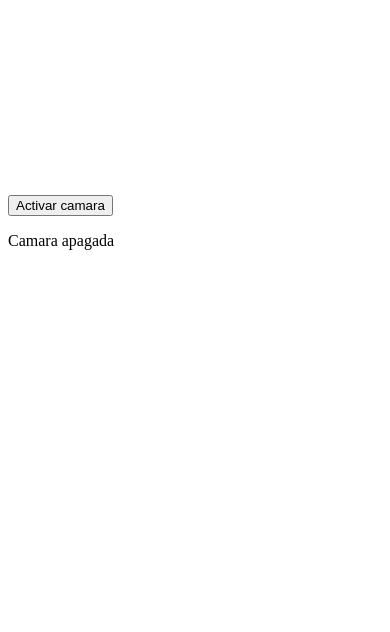
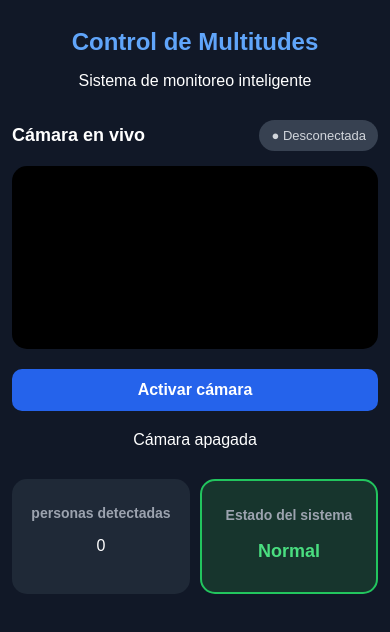
Before and after one commit to CristianBarrera512/detector_multitudes, a plain HTML site: page index.html in a window 390 px wide. Drawn offline with Linux system fonts and the light colour scheme.

Commit message:
interfaz grafica

```diff
--- /dev/null
+++ b/estilos.css
@@ -0,0 +1,164 @@
+body{
+    margin: 0;
+    padding:0;
+    background-color: #111827;
+    color: white;
+    font-family:Arial, sans-serif;
+}
+
+
+.contenedor{
+    max-width: 1100px;
+    margin: auto;
+    padding:20px;
+}
+
+.encabezado{
+    text-align:center;
+    margin-bottom: 30px;
+}
+
+.encabezado h1 {
+    color : #60a5fa;
+}
+.panel-camara {
+    position: relative;
+    width: 100%;
+    max-width: 600px;
+    margin: 20px auto;
+    border-radius: 15px;
+    overflow: hidden;
+    background-color: #000;
+}
+
+#iniciar {
+    display: block;
+    margin: 20px auto;
+    padding: 12px 25px;
+    background-color: #2563eb;
+    color: white;
+    border: none;
+    border-radius: 10px;
+    font-size: 16px;
+    font-weight: bold;
+    cursor: pointer;
+}
+
+#iniciar:hover {
+    background-color: #1d4ed8;
+}
+
+#estado {
+    text-align: center;
+    font-size: 16px;
+    margin-top: 15px;
+}
+
+.panel-estadisticas{
+    display: grid;
+    grid-template-columns: repeat(auto-fit, minmax(160px, 1fr));
+    gap:20px;
+    margin-top:30px;
+}
+
+.tarjeta{
+    background-color: #1f2937;
+    border-radius: 15px;
+    padding: 20px;
+    text-align: center;
+}
+.tarjeta h3{
+    color:#9ca3af;
+    font-size: 16px;
+}
+
+.contador-personas{
+    color: #60a5fa;
+    font-size: 24px;
+    font-weight: bold;
+}
+
+#estado-alerta {
+    color :#4ade80;
+    font-size: 24px;
+    font-weight: bold;
+}
+
+#estado-alerta.alerta-activa{
+    color: #f87171;
+}
+
+#tarjeta-alerta{
+    background-color: #17352d;
+    border:2px solid #22c55e;
+    transition: all 0.3s ease;
+}
+
+#tarjeta-alerta.alerta-activa{
+    background-color: #451f28;
+    border-color: #f87171;
+}
+
+.barra-camara {
+    display: flex;
+    justify-content: space-between;
+    align-items: center;
+    gap: 12px;
+    max-width: 600px;
+    margin: 20px auto 10px;
+}
+
+.barra-camara h2 {
+    font-size: 18px;
+    margin: 0;
+}
+
+.indicador-camara {
+    background-color: #374151;
+    color: #d1d5db;
+    padding: 8px 12px;
+    border-radius: 20px;
+    font-size: 13px;
+}
+
+.indicador-camara.activa {
+    background-color: #17352d;
+    color: #4ade80;
+}
+
+@media (max-width: 600px) {
+
+    .contenedor {
+        padding: 12px;
+    }
+
+    .encabezado h1 {
+        font-size: 24px;
+    }
+
+    .panel-camara {
+        margin: 15px auto;
+    }
+
+    #iniciar {
+        width: 100%;
+        max-width: 600px;
+    }
+
+    .panel-estadisticas {
+        gap: 10px;
+    }
+
+    .tarjeta {
+        padding: 12px;
+    }
+
+    .tarjeta h3 {
+        font-size: 14px;
+    }
+
+    #estado-alerta {
+        font-size: 18px;
+        overflow-wrap: anywhere;
+    }
+}
--- a/index.html
+++ b/index.html
@@ -1,13 +1,56 @@
+<!DOCTYPE html>
+<html lang="es">
+
+<head>
+    <meta charset="UTF-8">
+    <meta name="viewport" content="width=device-width, initial-scale=1.0">
+    <title>Control de Multitudes</title>
+    <link rel="stylesheet" href="estilos.css">
+</head>
+
 <body>
-    <div style="position: relative; width: 100%; max-width: 600px;">
-        <video id="camara" autoplay playsinline muted style="display: block; width: 100%; height: auto;"></video>
-        <canvas id="recuadros"
-        style="position: absolute; top: 0;left: 0;width: 100%;height: 100%; pointer-events: none;">
-        </canvas>
-    </div>
-    <button id="iniciar">Activar camara</button>
-    <p id="estado">Camara apagada</p>
+    <main class="contenedor">
+
+        <header class="encabezado">
+            <h1>Control de Multitudes</h1>
+            <p>Sistema de monitoreo inteligente</p>
+        </header>
+        <div class="barra-camara">
+            <h2>Cámara en vivo</h2>
+
+            <span id="indicador-camara" class="indicador-camara">
+                ● Desconectada
+            </span>
+        </div>
+        <div class="panel-camara">
+            <video id="camara" autoplay playsinline muted style="display: block; width: 100%; height: auto;">
+            </video>
+
+            <canvas id="recuadros" style="position: absolute; top: 0; left: 0;
+                width: 100%; height: 100%; pointer-events: none;">
+            </canvas>
+        </div>
+
+        <button id="iniciar">Activar cámara</button>
+        <p id="estado">Cámara apagada</p>
+
+        <section class="panel-estadisticas">
+            <div class="tarjeta">
+                <h3>personas detectadas</h3>
+                <p id="contador-personas">0</p>
+            </div>
+
+            <div class="tarjeta" id="tarjeta-alerta">
+                <h3>Estado del sistema</h3>
+                <p id="estado-alerta">Normal</p>
+            </div>
+        </section>
+
+    </main>
+
     <script src="https://cdn.jsdelivr.net/npm/@tensorflow/tfjs/dist/tf.min.js"></script>
     <script src="https://cdn.jsdelivr.net/npm/@tensorflow-models/coco-ssd"></script>
-    <script src="script.js?v=2"></script>
+    <script src="script.js?v=4"></script>
 </body>
+
+</html>
--- a/script.js
+++ b/script.js
@@ -1,14 +1,25 @@
 const camara = document.getElementById("camara");
 const boton = document.getElementById("iniciar");
 const estado = document.getElementById("estado");
+const contadorPersonas = document.getElementById("contador-personas");
+const estadoAlerta = document.getElementById("estado-alerta")
 const canvas = document.getElementById("recuadros");
+const tarjetaAlerta = document.getElementById("tarjeta-alerta");
+const indicadorCamara=document.getElementById("indicador-camara");
+camara.addEventListener("playing", () => {
+    indicadorCamara.textContent = "● En vivo";
+    indicadorCamara.classList.add("activa");
+});
 const ctx = canvas.getContext("2d");
 let modelo = null;
 const UMBRAL_ALERTA = 2;
-let inicioAlgoemracion=null;
+let inicioAglomeracion=null;
 const TIEMPO_ALERTA = 3000;
 let inicioBajda = null;
 const TIEMPO_TOLERACIA = 1000;
+
+
+
 
 boton.addEventListener("click", () => {
     estado.textContent = "Activando camara...";
@@ -47,10 +58,13 @@ async function activarCamara() {
     }
 }
 
+
+
 async function detectarObjectos() {
 
     const predicciones = await modelo.detect(camara, 20, 0.3);
     const personas = predicciones.filter(objecto => objecto.class === "person")
+    contadorPersonas.textContent = personas.length;
         canvas.width = camara.videoWidth;
         canvas.height = camara.videoHeight;
         ctx.clearRect(0, 0, canvas.width, canvas.height);
@@ -77,26 +91,35 @@ async function detectarObjectos() {
         if(personas.length>= UMBRAL_ALERTA){
             inicioBajda=null;
 
-            if (inicioAlgoemracion===null){
-                inicioAlgoemracion = ahora;
+            if (inicioAglomeracion===null){
+                inicioAglomeracion = ahora;
             }
-        } else if( inicioAlgoemracion !==null){
+        } else if( inicioAglomeracion !==null){
             if(inicioBajda === null){
                 inicioBajda = ahora;
             }
             if ( ahora - inicioBajda >= TIEMPO_TOLERACIA){
 
-                inicioAlgoemracion = null;
+                inicioAglomeracion = null;
                 inicioBajda=null;
             }
         }
 
         if(
-            inicioAlgoemracion !==null &&
-            ahora - inicioAgloemrtacion >= TIEMPO_ALERTA
+            inicioAglomeracion !==null &&
+            ahora - inicioAglomeracion >= TIEMPO_ALERTA
         ){
             estado.textContent += " | posible aglomeracion";
         }
 
+        const alertaActiva = inicioAglomeracion !== null &&
+            ahora - inicioAglomeracion >=TIEMPO_ALERTA;
+
+        estadoAlerta.textContent = alertaActiva
+            ? "posible aglomeracion"
+            : "sin alerta";
+        tarjetaAlerta.classList.toggle("alerta-activa", alertaActiva)
+        estadoAlerta.classList.toggle("alerta-activa",alertaActiva)
+
         requestAnimationFrame(detectarObjectos);
 }
```
